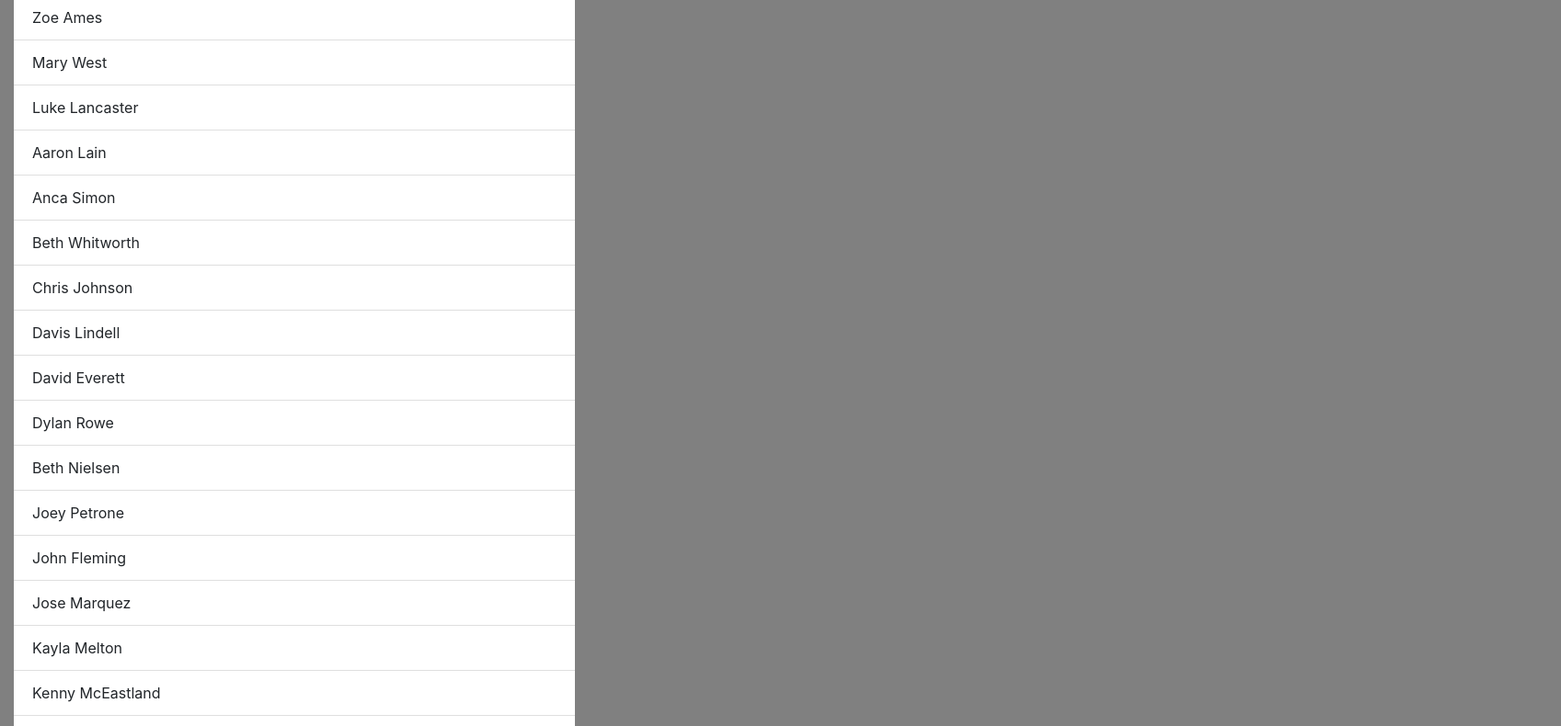
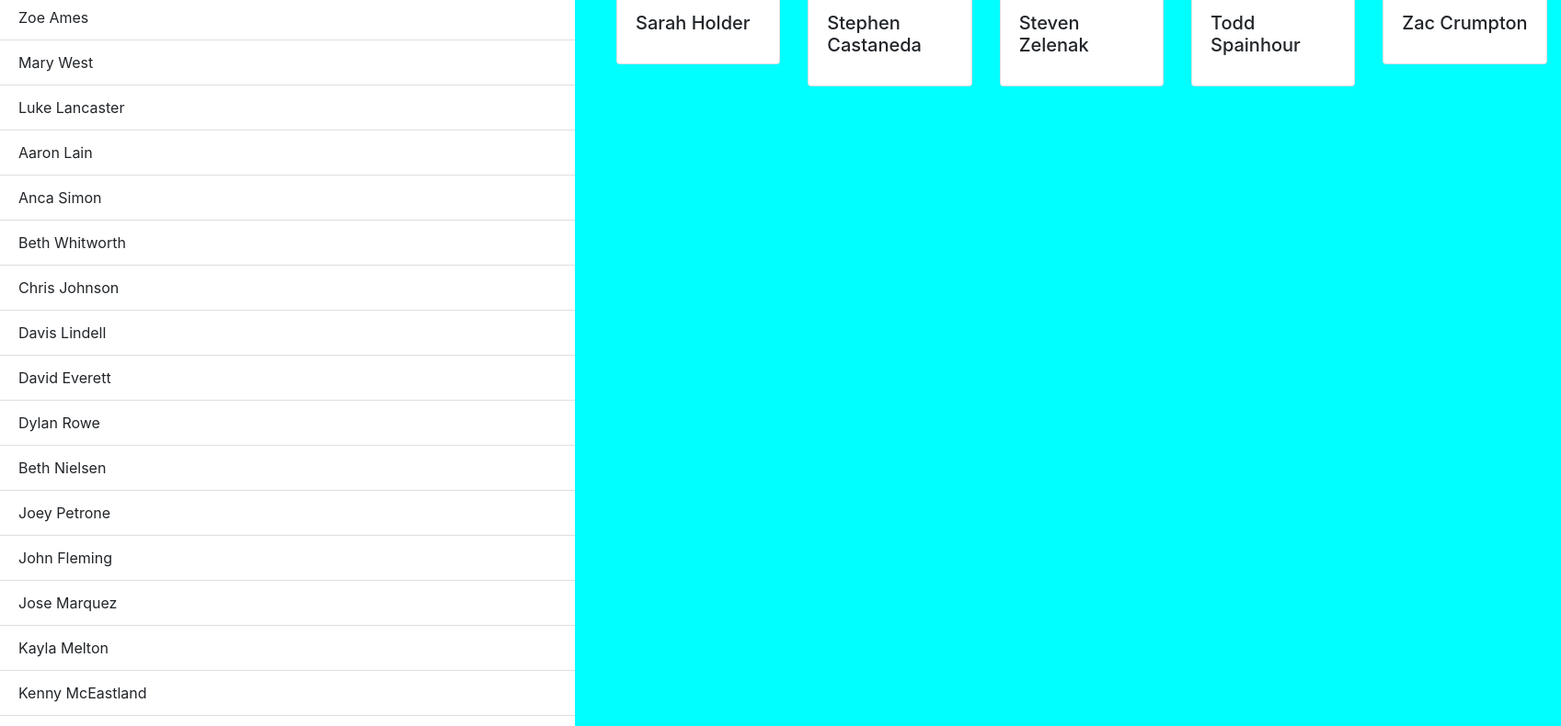
Before and after one commit to stephencastaneda/shark-tank, a plain HTML site: page index.html in a window 1280 px wide. Shown: the part 54-844 px from the top of the page at 92% size, 1697 px wide, since content can reach past the window. Drawn offline with nearby package versions, Linux system fonts and the light colour scheme.

Commit message:
made graveyard

```diff
--- /dev/null
+++ b/components/graveyard.js
@@ -0,0 +1,24 @@
+import utils from '../helpers/utils.js'
+import personData from '../helpers/data/personData.js'
+
+//function that builds graveyard cards
+const buildGraveyard = () => {
+//get person data, only printing the h2 dynamically
+    const persons = personData.getDeadPersons();
+    let domString = '<h2 class="col-12 text-center">Graveyard</h2>';
+    domString +=  '<div class="d-flex row-wrap">';
+
+    persons.forEach((person) => {
+    domString += '<div class="col-4 person-card">'
+    domString += '<div class="card">'
+    domString += '<div class="card-body">'
+    domString += `<h5 class="card-title">${person.name}</h5>`;
+    domString += '</div>'
+    domString += '</div>'
+    domString += '</div>'
+    });
+    domString += "</div>"
+    utils.printToDom('graveyard', domString);
+}
+
+export default { buildGraveyard };
--- a/helpers/data/personData.js
+++ b/helpers/data/personData.js
@@ -19,16 +19,19 @@ const persons = [
     { id: 'person18', name: 'Michele Rawlins', isDead: false },
     { id: 'person19', name: 'Monique Bass', isDead: false },
     { id: 'person20', name: 'Ola Oladinni', isDead: false },
-    { id: 'person21', name: 'Sarah Holder', isDead: false },
-    { id: 'person22', name: 'Stephen Castaneda', isDead: false },
-    { id: 'person23', name: 'Steven Zelenak', isDead: false },
-    { id: 'person24', name: 'Todd Spainhour', isDead: false },
+    { id: 'person21', name: 'Sarah Holder', isDead: true },
+    { id: 'person22', name: 'Stephen Castaneda', isDead: true },
+    { id: 'person23', name: 'Steven Zelenak', isDead: true },
+    { id: 'person24', name: 'Todd Spainhour', isDead: true },
     { id: 'person25', name: 'Zac Crumpton', isDead: true }
   ];
 
-  //get method to get array so it's protected. only want alive persons
   const getAlivePersons = () => {
     return persons.filter((x) => x.isDead === false);
     };
+  //get method to get array so it's protected. only want alive persons
+  const getDeadPersons = () => {
+    return persons.filter((x) => x.isDead === true);
+    };
 
-    export default { getAlivePersons };
+    export default { getAlivePersons, getDeadPersons };
--- a/index.html
+++ b/index.html
@@ -8,9 +8,15 @@
   <link rel="stylesheet" href="./styles/main.css">
 </head>
 <body>
- <div class="col-6">
-    <div id='tank'></div>
+<div class="row">
+    <div class="col-6">
+        <div id='tank'></div>
+    </div>
+    <div class="col-6">
+        <div id='graveyard'></div>
+    </div>
 </div>
+
 
   <script src="https://code.jquery.com/jquery-3.2.1.slim.min.js" integrity="sha384-KJ3o2DKtIkvYIK3UENzmM7KCkRr/rE9/Qpg6aAZGJwFDMVNA/GpGFF93hXpG5KkN" crossorigin="anonymous"></script>
   <script src="https://cdnjs.cloudflare.com/ajax/libs/popper.js/1.12.9/umd/popper.min.js" integrity="sha384-ApNbgh9B+Y1QKtv3Rn7W3mgPxhU9K/ScQsAP7hUibX39j7fakFPskvXusvfa0b4Q" crossorigin="anonymous"></script>
--- a/javascripts/main.js
+++ b/javascripts/main.js
@@ -1,8 +1,9 @@
-import tank from '../components/tank.js'
-
+import tank from '../components/tank.js';
+import graveyard from '../components/graveyard.js';
 
 const init = () => {
     tank.tankBuilder();
+    graveyard.buildGraveyard();
 };
 
 init();
--- a/styles/main.css
+++ b/styles/main.css
@@ -1,3 +1,10 @@
 body {
+    background-color: aqua !important;
+}
+
+.person-card {
+    margin-bottom: 15px;
+}
+.card-header {
     background-color: grey;
 }
```
